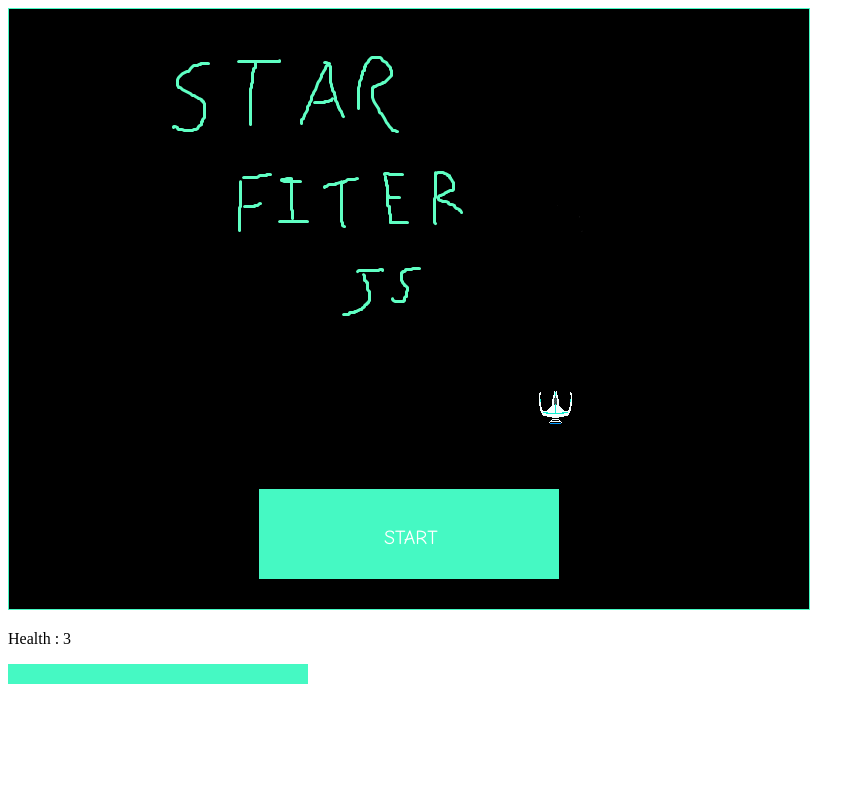
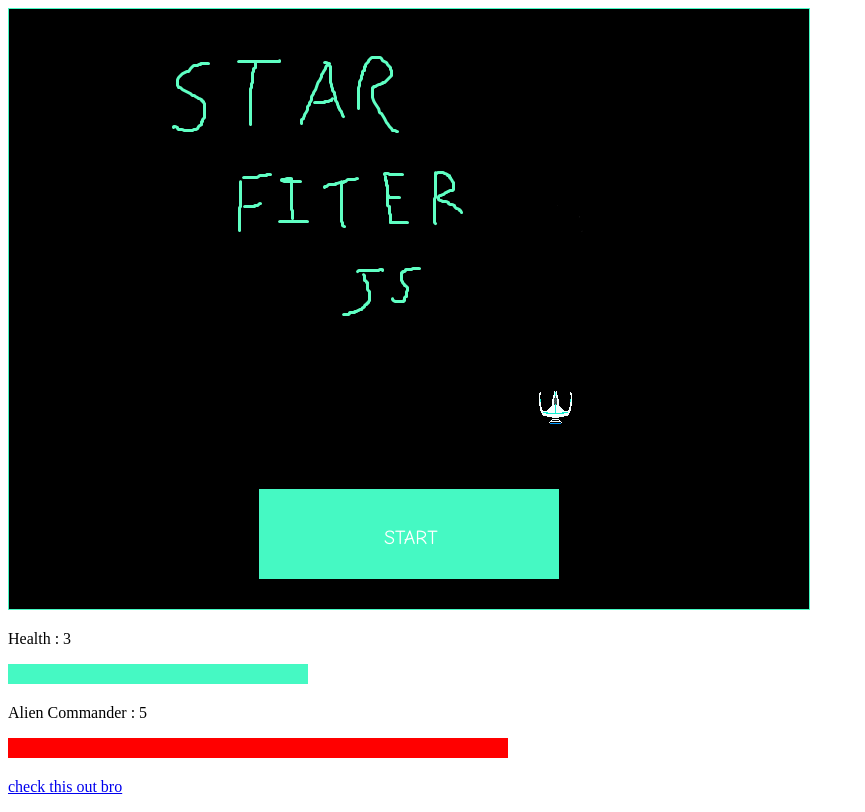
Before and after one commit to cjnewco/StarfighterJS, a plain HTML site: page StarfighterJS/index.html in a window 1280 px wide. Shown: the whole page, without its empty margins (0-865 px from the left). Drawn offline with Linux system fonts and the light colour scheme.

Commit message:
Enemy healthbar

```diff
--- a/StarfighterJS/index.html
+++ b/StarfighterJS/index.html
@@ -8,9 +8,14 @@
 <body>
     <canvas id="canvas"></canvas>
     <script src="script.js"></script>
-    <p id='helth'> Health : <script> document.write( helth )</script> </p>
+    <p id='helth'> Ship Health : <script> document.write( helth )</script> </p>
     <svg id="ouch" width="600" height="20">
          <rect id="heth" width="300" height="20" style="fill:rgb(69,249,195);"></rect>
     </svg>
+    <p> Alien Commander : <script> document.write( theBigBad.helth )</script></p>
+    <svg id="yowie" width="1000" height="20">
+        <rect id="obh" width="500" height="20" style="fill:rgb(255,0,0)"></rect>
+    </svg>
+    <p><a href="https://www.yang2020.com/">check this out bro</a></p>
 </body>
 </html>
--- a/StarfighterJS/script.js
+++ b/StarfighterJS/script.js
@@ -70,6 +70,7 @@ var obst = new Image();
 obst.src = 'src/sprites/evil pew.gif';
 
 var healthbar = document.getElementById("heth");
+var enemyheth = document.getElementById("yowie");
 
 canvas.width = width;
 canvas.height = height;
@@ -88,6 +89,8 @@ function update(){
     document.getElementById( 'helth' ).innerHTML = "Health : " + helth
     healthbar = document.getElementById("heth");
     healthbar.setAttributeNS( null ,"width", 300 * helth / 3 + "" );
+    enemyheth = document.getElementById("yowie");
+    enemyheth.setAttributeNS(null,"width",  500 * theBigBad.helth / 5 + "" );
     ctx.clearRect( 0, 0, width, height );
     if( helth == 2 ){
         healthbar.setAttributeNS( null, "style", "fill:rgb(255,255,0)");
```
